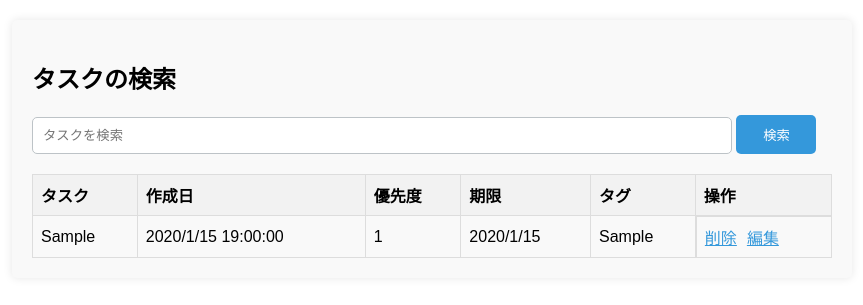
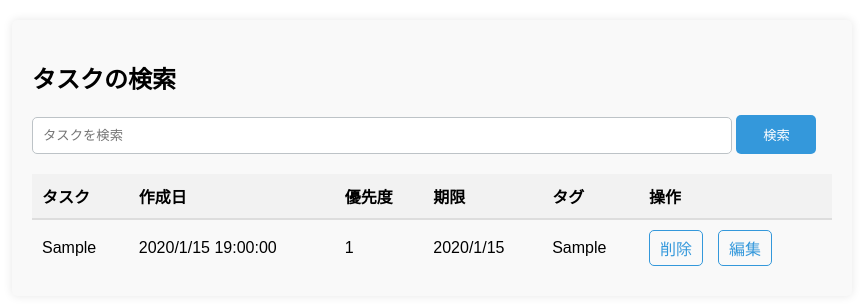
Before and after one commit to kazucch0925/flask_ecs_test, a Flask app: page / in a window 1280 px wide. Shown: the part 72-377 px from the top of the page, without its empty margins (208-1071 px from the left). Run offline with Flask 3, Linux system fonts and the light colour scheme; a user stored in the database is signed in; tables that the repository leaves empty hold one stand-in row (values such as "Sample post").

Commit message:
mainpage design modified 4

```diff
--- a/static/styles.css
+++ b/static/styles.css
@@ -109,14 +109,16 @@ body {
     margin-top: 20px;
 }
 
-.todo-table th, .todo-table td {
-    border: 1px solid #ddd;
-    padding: 8px;
+.todo-table th {
+    background-color: #f2f2f2;
+    padding: 10px;
+    font-weight: bold;
     text-align: left;
+    border-bottom: 2px solid #ddd;
 }
 
-.todo-table th {
-    background-color: #f2f2f2;
+.todo-table td {
+    padding: 10px;
 }
 
 .todo-table tbody tr:nth-child(even) {
@@ -135,10 +137,17 @@ body {
 .todo-table .actions a {
     color: #3498db;
     cursor: pointer;
+    padding: 5px 10px;
+    border: 1px solid #3498db;
+    border-radius: 5px;
+    text-decoration: none;
+    margin-right: 5px;
 }
 
 .todo-table .actions a:hover {
-    text-decoration: underline;
+    background-color: #3498db;
+    color: white;
+    text-decoration: none;
 }
 
 .modal {
```
